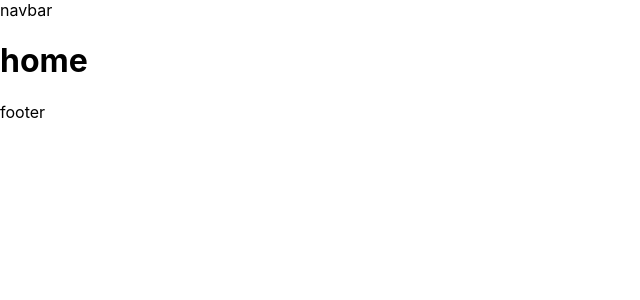
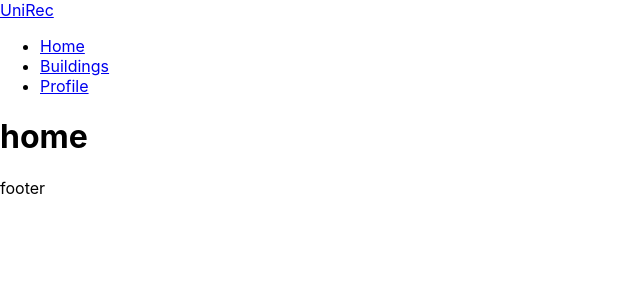
Before and after one commit to BrandonWidjaja/IT-Project, a React (Create React App) app in the folder client/: page / in a window 1280 px wide. Shown: the top 300 px of the page, without its empty margins (0-640 px from the left). Built offline with nearby package versions, Linux system fonts and the light colour scheme.

Commit message:
Updated Navbar.js

```diff
--- a/client/src/components/Navbar.js
+++ b/client/src/components/Navbar.js
@@ -2,7 +2,22 @@ import React from 'react';
 
 function Navbar() {
     return (
-        <nav>navbar</nav>
+        <nav className="nav">
+            <a href="/" className="home-title">
+                UniRec
+            </a>
+            <ul>
+                <li>
+                    <a href="/">Home</a>
+                </li>
+                <li>
+                    <a href="/Buildings">Buildings</a>
+                </li>
+                <li>
+                    <a href="/Profile">Profile</a>
+                </li>
+            </ul>
+        </nav>
     )
 }
 
```
